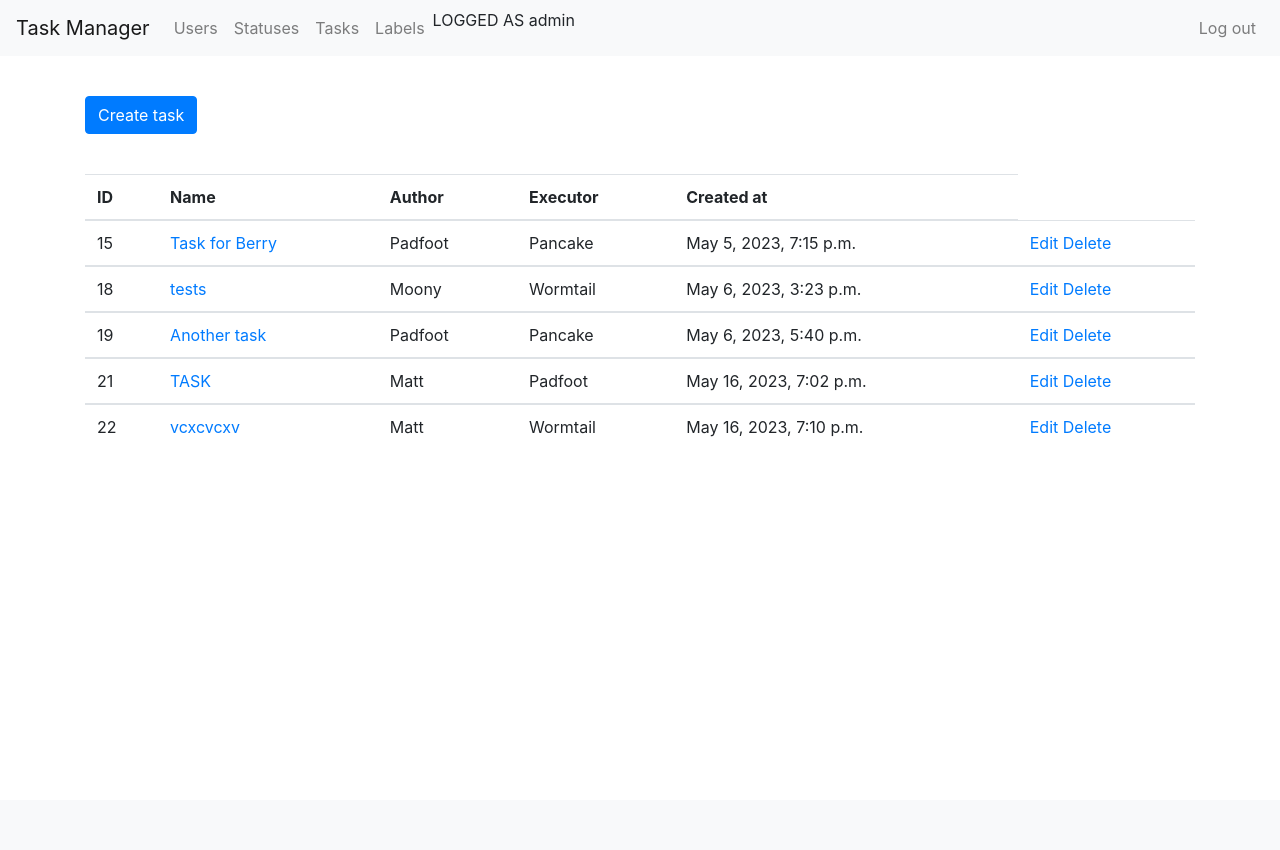
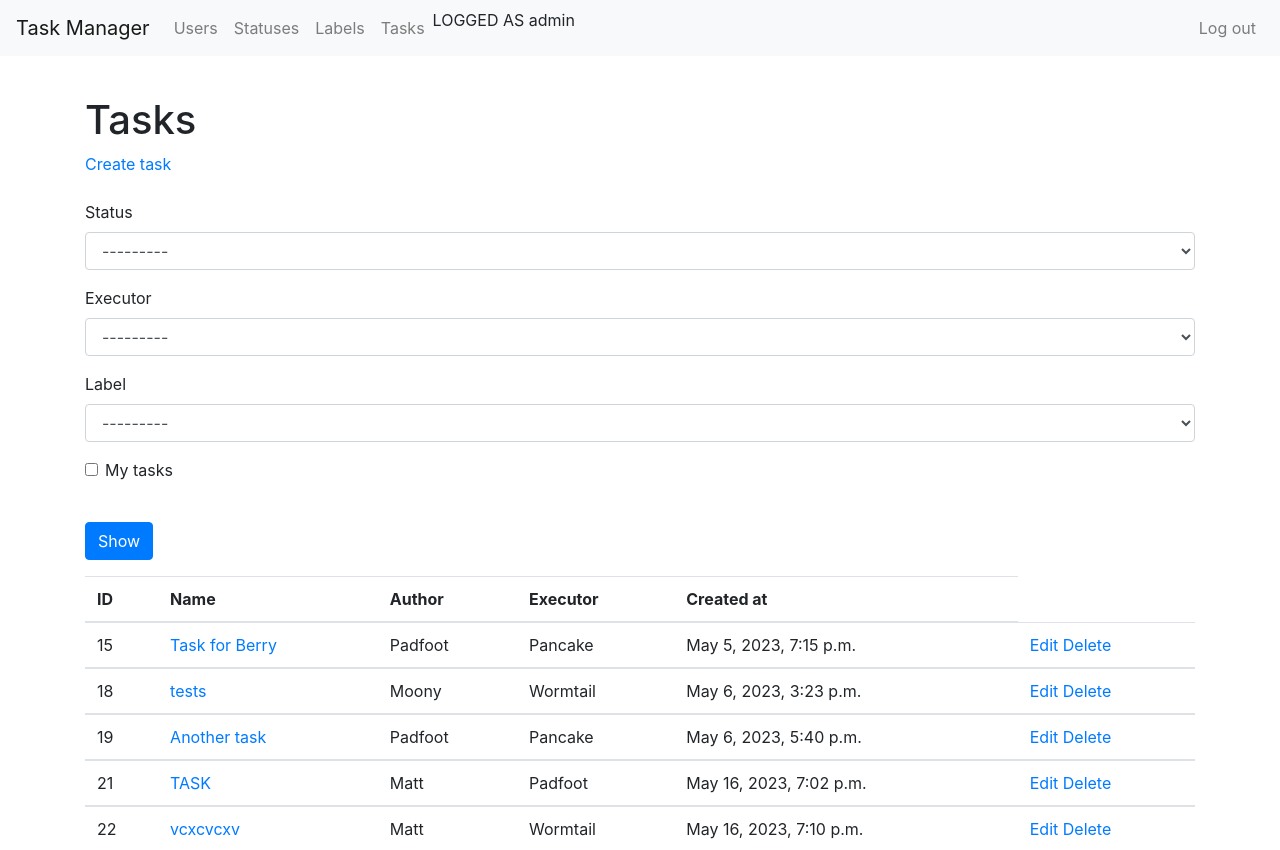
Before and after one commit to OliverCrimson/python-project-52, a Django app: page /tasks/ in a window 1280 px wide. Shown: the top 850 px of the page. Before the commit the page ends 437 px from the top, so only its background shows below. Run offline with Django 4.2, Linux system fonts and the light colour scheme; a user stored in the database is signed in; data comes from the database, SQL or seed files in the repository; both versions use the stored data as it was after the commit; some libraries are stand-ins or nearby versions.

Commit message:
added filtration to the tasks list, fixed some error messages for protected items, fixed ssecret and views.

```diff
--- a/task_manager/labels/templates/labels/labels_list.html
+++ b/task_manager/labels/templates/labels/labels_list.html
@@ -1,7 +1,8 @@
 {% extends 'main_page/base.html' %}
 
 {% block body %}
-    <a href="{% url 'label_create' %}">Create new label</a>
+    <h1>Labels</h1>
+    <a href="{% url 'label_create' %}">Create label</a>
     <br>
     <table class="table">
         <thead>
--- a/task_manager/main_page/templates/main_page/base.html
+++ b/task_manager/main_page/templates/main_page/base.html
@@ -26,10 +26,10 @@
             <a class="nav-link" href="{% url 'status_list' %}">Statuses</a>
             </li>
             <li>
-            <a class="nav-link" href="{% url 'tasks_list' %}">Tasks</a>
+              <a class="nav-link" href="{% url 'labels_list' %}">Labels</a>
             </li>
             <li>
-            <a class="nav-link" href="{% url 'labels_list' %}">Labels</a>
+             <a class="nav-link" href="{% url 'tasks_list' %}">Tasks</a>
             </li>
                 <li>LOGGED AS {{ user.username }}</li>
             {% endif %}
--- a/task_manager/statuses/templates/statuses/statuses_list.html
+++ b/task_manager/statuses/templates/statuses/statuses_list.html
@@ -1,6 +1,7 @@
 {% extends 'main_page/base.html' %}
 
 {% block body %}
+    <h1>Statuses</h1>
     <a href="{% url 'create_status' %}">Create status</a>
     <table class="table">
         <thead>
--- a/task_manager/task_manager/messages.py
+++ b/task_manager/task_manager/messages.py
@@ -7,12 +7,14 @@ class Flashes(Enum):
     LOGGED_OUT = 'Logged out successfully'
     LABEL_UPDATED = 'Label updated successfully'
     LABEL_DELETED = 'Label deleted'
+    LABEL_ERROR = 'Unable to delete label which being used'
     TASK_CREATED = 'Task created'
     TASK_UPDATE = 'Task updated'
     TASK_DELETE = 'Task deleted'
     STATUS_CREATE = 'Status created'
     STATUS_UPDATE = 'Status updated'
     STATUS_DELETE = 'Status deleted'
+    STATUS_ERROR =  'Unable to delete status which is being used'
     USER_REGISTERED = 'User successfully registered'
     USER_DELETE = 'User successfully deleted'
     USER_UPDATED = 'Successfully updated user'
--- /dev/null
+++ b/task_manager/tasks/filters.py
@@ -0,0 +1,54 @@
+from .models import Tasks
+import django_filters
+
+from users.models import User
+from statuses.models import Statuses
+from labels.models import Labels
+
+
+from django.utils.translation import gettext as _
+from django import forms
+
+
+class TaskFilter(django_filters.FilterSet):
+
+    def self_widget_filter(self, queryset, name, value):
+        if value:
+            made_by = getattr(self.request, 'user', None)
+            if made_by:
+                return queryset.filter(creator=made_by)
+            return queryset.none()
+        return queryset
+
+    status = django_filters.ModelChoiceFilter(
+        queryset=Statuses.objects.all(),
+        widget=forms.Select(attrs={
+            'class': 'form-select',
+        }))
+    executor = django_filters.ModelChoiceFilter(
+        queryset=User.objects.all(),
+        widget=forms.Select(attrs={
+            'class': 'form-select',
+        }))
+    labels = django_filters.ModelChoiceFilter(
+        label=_('Label'),
+        queryset=Labels.objects.all(),
+        widget=forms.Select(attrs={
+            'class': 'form-select',
+        })
+    )
+    self_task = django_filters.BooleanFilter(
+        label=_('My tasks'),
+        method='self_widget_filter',
+        widget=forms.CheckboxInput(attrs={
+            'class': 'form-check-input',
+        }))
+
+    class Meta:
+
+        model = Tasks
+        fields = (
+            'status',
+            'executor',
+            'labels',
+        )
--- a/task_manager/tasks/forms.py
+++ b/task_manager/tasks/forms.py
@@ -5,8 +5,9 @@ from .models import Tasks
 class CreateTask(forms.ModelForm):
     class Meta:
         model = Tasks
-        fields = ('name', 'description', 'status', 'made_by', 'executor')
+        fields = ('name', 'description', 'status', 'made_by', 'executor', 'labels')
 
         widgets = {
             'made_by': forms.HiddenInput(),
+            'labels': forms.SelectMultiple(),
         }
--- a/task_manager/tasks/models.py
+++ b/task_manager/tasks/models.py
@@ -12,6 +12,12 @@ class Tasks(models.Model):
     executor = models.ForeignKey(User, on_delete=models.PROTECT, default=True)
     made_by = models.ForeignKey(User, on_delete=models.PROTECT, related_name='author', default=True)
     date = models.DateTimeField(auto_now_add=True)
+    labels = models.ManyToManyField(Labels, through='LabelRelativity')
 
     def __str__(self):
         return f'{self.name}'
+
+
+class LabelRelativity(models.Model):
+    label = models.ForeignKey(Labels, on_delete=models.PROTECT)
+    task = models.ForeignKey(Tasks, on_delete=models.CASCADE)
--- a/task_manager/tasks/templates/tasks/tasks_list.html
+++ b/task_manager/tasks/templates/tasks/tasks_list.html
@@ -1,12 +1,20 @@
 {% extends 'main_page/base.html' %}
+{% load bootstrap4 %}
+{% bootstrap_css %}
+{% bootstrap_javascript jquery=True %}
+{% load i18n %}
 
 {% block body %}
+    <h1>Tasks</h1>
     <div>
-        <form action="{% url 'task_create' %}">
-            <button type="submit" class="btn btn-primary">Create task</button>
-        </form>
+        <a href="{% url 'task_create' %}">Create task</a>
     </div>
     <br>
+<form method="get">
+        {% bootstrap_form filter.form %}
+      <br>
+    <button type="submit" class="btn btn-primary">Show</button>
+    </form>
     <table class="table">
         <thead>
             <tr>
--- a/task_manager/tasks/urls.py
+++ b/task_manager/tasks/urls.py
@@ -1,9 +1,10 @@
 from django.urls import path
 from . import views
+from .models import Tasks
 
 
 urlpatterns = [
-    path('', views.TasksList.as_view(), name='tasks_list'),
+    path('', views.FilteredTasks.as_view(model=Tasks), name='tasks_list'),
     path('create', views.TaskCreate.as_view(), name='task_create'),
     path('<int:pk>/edit', views.TaskEdit.as_view(), name='task_edit'),
     path('<int:pk>/delete', views.TaskDelete.as_view(), name='task_delete'),
--- a/task_manager/tasks/views.py
+++ b/task_manager/tasks/views.py
@@ -1,9 +1,11 @@
 
 from django.contrib.messages.views import SuccessMessageMixin
 from django.views.generic import ListView, CreateView, UpdateView, DeleteView, DetailView
+from django_filters.views import FilterView
 from django.urls import reverse_lazy
-from .models import Tasks
+from .models import Tasks, LabelRelativity
 from .forms import CreateTask
+from .filters import TaskFilter
 from task_manager.messages import Flashes
 from task_manager.utils import TaskPermission
 from django.contrib.auth.mixins import LoginRequiredMixin
@@ -12,6 +14,13 @@ class TasksList(LoginRequiredMixin, ListView):
     model = Tasks
     template_name = 'tasks/tasks_list.html'
     context_object_name = 'tasks'
+
+class FilteredTasks(LoginRequiredMixin, FilterView):
+    model = Tasks
+    template_name = 'tasks/tasks_list.html'
+    context_object_name = 'tasks'
+    filterset_class = TaskFilter
+
 
 
 class TaskCreate(LoginRequiredMixin, SuccessMessageMixin, CreateView):
```
Also changed, not shown: task_manager/labels/views.py (+12 -0 lines), task_manager/statuses/views.py (+12 -0 lines), task_manager/task_manager/settings.py (+15 -1 lines), task_manager/db.sqlite3, task_manager/tasks/migrations/0005_labelrelativity_tasks_labels.py (added).
